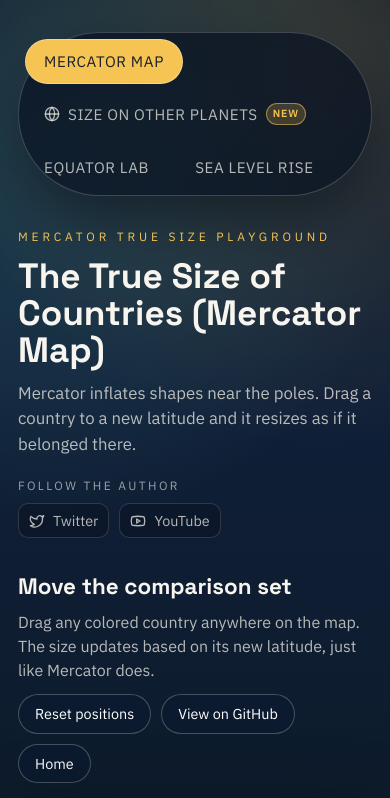
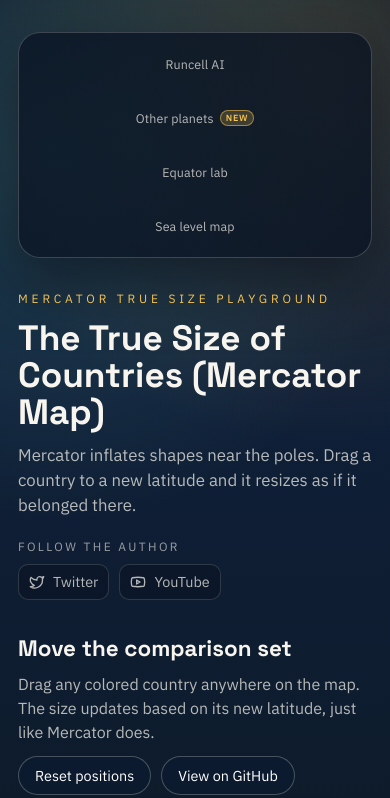
Before and after one commit to ObservedObserver/world-map-reality, a React (Vite) app: page / in a window 390 px wide. Shown: the top 798 px of the page. Built offline with nearby package versions, Linux system fonts and the light colour scheme; no server answers.

Commit message:
fix: navbar on mobile

```diff
--- a/src/App.css
+++ b/src/App.css
@@ -154,16 +154,21 @@
   background: transparent;
   color: var(--mist);
   padding: 10px 18px;
+  min-height: 44px;
   border-radius: 999px;
   font-size: 0.95rem;
-  letter-spacing: 0.04em;
-  text-transform: uppercase;
+  letter-spacing: 0.01em;
+  text-transform: none;
   cursor: pointer;
   transition: background 0.2s ease, color 0.2s ease, border 0.2s ease;
   text-decoration: none;
   display: inline-flex;
   align-items: center;
   justify-content: center;
+}
+
+.page-tab-text-mobile {
+  display: none;
 }
 
 .page-tab.is-active {
@@ -1813,10 +1818,6 @@
     padding: 20px 16px;
   }
 
-  .page-tabs {
-    flex-wrap: wrap;
-  }
-
   .header-copy h1 {
     font-size: 2.2rem;
   }
@@ -1839,3 +1840,66 @@
     height: min(62vh, 500px);
   }
 }
+
+@media (max-width: 760px) {
+  .page-tabs {
+    width: 100%;
+    align-self: stretch;
+    display: grid;
+    grid-template-columns: repeat(2, minmax(0, 1fr));
+    gap: 8px;
+    border-radius: 22px;
+    padding: 8px;
+  }
+
+  .page-tab {
+    width: 100%;
+    border-radius: 12px;
+    padding: 10px 12px;
+    font-size: 0.78rem;
+    letter-spacing: 0.01em;
+    text-align: center;
+    white-space: normal;
+    line-height: 1.2;
+  }
+
+  .page-tab .view-tab-content {
+    width: 100%;
+    justify-content: center;
+    flex-wrap: wrap;
+    column-gap: 6px;
+    row-gap: 4px;
+  }
+
+  .page-tab .view-tab-badge {
+    font-size: 0.56rem;
+    padding: 2px 5px;
+  }
+
+  .page-tab-icon {
+    width: 14px;
+    height: 14px;
+  }
+
+  .page-tab-text-desktop {
+    display: none;
+  }
+
+  .page-tab-text-mobile {
+    display: inline;
+  }
+}
+
+@media (max-width: 520px) {
+  .page-tabs {
+    grid-template-columns: 1fr;
+  }
+
+  .page-tab {
+    min-height: 46px;
+  }
+
+  .page-tab-icon {
+    display: none;
+  }
+}
--- a/src/App.tsx
+++ b/src/App.tsx
@@ -3,7 +3,6 @@ import type { PointerEvent as ReactPointerEvent } from 'react'
 import type { LineString } from 'geojson'
 import * as d3 from 'd3'
 import {
-  Book,
   Check,
   Copy,
   Facebook,
@@ -12,7 +11,6 @@ import {
   Mail,
   MessageCircle,
   Share2,
-  Tv,
   Twitter,
   Youtube,
 } from 'lucide-react'
@@ -70,7 +68,6 @@ import SeaLevelRiseView from './components/SeaLevelRiseView'
 import seoMeta from './seo-meta.json'
 import './App.css'
 
-const TRUE_SIZE_MAP_PATH = '/'
 const TRUE_SIZE_GLOBE_PATH = '/country-size-on-planets'
 const CUSTOM_MERCATOR_PATH = '/custom-mercator-projection'
 const SEA_LEVEL_PATH = '/sea-level-rise-simulator'
@@ -1220,17 +1217,17 @@ function App() {
       </Helmet>
       <div className="app">
       <div className="page-tabs" role="tablist" aria-label="Experience views">
-        <NavLink
-          className={({ isActive }) =>
-            `page-tab ${isActive ? 'is-active' : ''}`
-          }
-          to={TRUE_SIZE_MAP_PATH}
+        <a
+          className="page-tab page-tab-external"
+          href="https://www.runcell.dev"
+          target="_blank"
+          rel="noopener noreferrer"
           role="tab"
-          aria-selected={!isGlobePage && isTrueSizePage}
-          end
+          aria-selected="false"
+          aria-label="Runcell AI"
         >
-          Mercator map
-        </NavLink>
+          <span className="page-tab-text">Runcell AI</span>
+        </a>
         <NavLink
           className={({ isActive }) =>
             `page-tab ${isActive ? 'is-active' : ''}`
@@ -1238,10 +1235,16 @@ function App() {
           to={TRUE_SIZE_GLOBE_PATH}
           role="tab"
           aria-selected={isGlobePage}
+          aria-label="Size on other planets"
         >
-          <span className="view-tab-content">
-            <Globe size={16} aria-hidden="true" />
-            Size on other planets
+          <span className="view-tab-content page-tab-content">
+            <Globe className="page-tab-icon" size={16} aria-hidden="true" />
+            <span className="page-tab-text page-tab-text-desktop">
+              Size on other planets
+            </span>
+            <span className="page-tab-text page-tab-text-mobile">
+              Other planets
+            </span>
             <span className="view-tab-badge">new</span>
           </span>
         </NavLink>
@@ -1252,8 +1255,9 @@ function App() {
           to={CUSTOM_MERCATOR_PATH}
           role="tab"
           aria-selected={isEquatorLab}
+          aria-label="Equator lab"
         >
-          Equator lab
+          <span className="page-tab-text">Equator lab</span>
         </NavLink>
         <NavLink
           className={({ isActive }) =>
@@ -1262,8 +1266,9 @@ function App() {
           to={SEA_LEVEL_PATH}
           role="tab"
           aria-selected={isSeaLevelPage}
+          aria-label="Sea level map"
         >
-          Sea level rise
+          <span className="page-tab-text">Sea level map</span>
         </NavLink>
       </div>
 
@@ -1530,7 +1535,7 @@ function App() {
 
       <footer className="app-footer">
         <p>
-          Built by the creator of{' '}
+          Built with {' '}
           <a href="https://www.runcell.dev" target="_blank" rel="noopener noreferrer">
             runcell
           </a>
```
